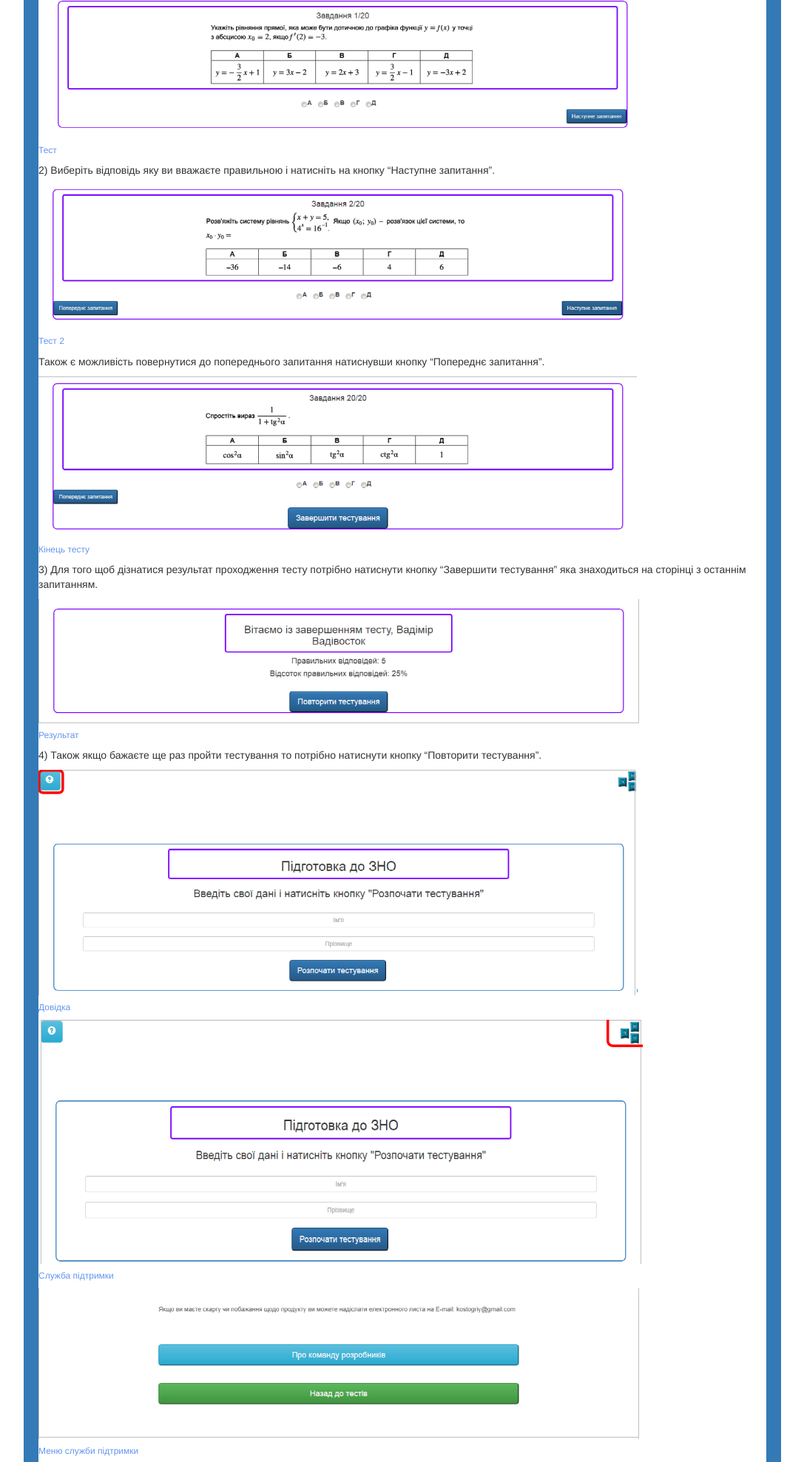
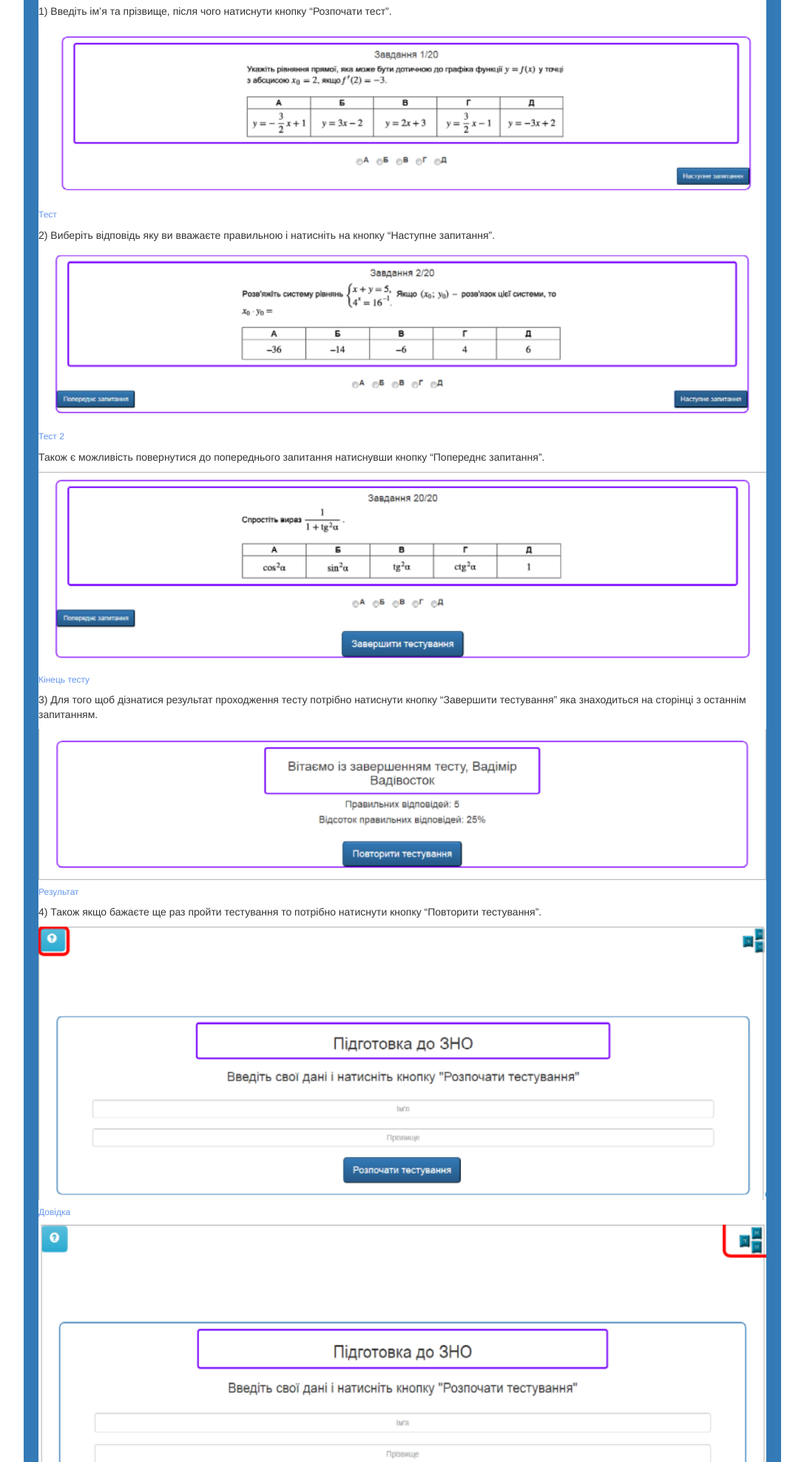
Before and after one commit to VladNotAVampire/VladNotAVampire, a plain HTML site: page instruction.html in a window 1280 px wide. Shown: the part 386-2363 px from the top of the page at 74% size, without its empty margins (96-1183 px from the left). Drawn offline with nearby package versions, Linux system fonts and the light colour scheme; a small style sheet from the web is missing.

Commit message:
pictures' scale fix

```diff
--- a/instruction.html
+++ b/instruction.html
@@ -20,39 +20,39 @@
         <p class="text-center">
             Довідка користування програмою
         </p>
-        <img style="max-width:100%" src="images/instruction/1.png"/>
+        <img style="width:100%" src="images/instruction/1.png"/>
         <h6 style="color: cornflowerblue">Вхід  користувача</h6>
         <p>
             1) Введіть ім’я та прізвище, після чого натиснути кнопку “Розпочати тест”.
         </p>
-        <img style="max-width:100%" src="images/instruction/begin.png"/>
+        <img style="width:100%" src="images/instruction/begin.png"/>
         <h6 style="color: cornflowerblue">Тест</h6>
         <p>
             2) Виберіть відповідь яку ви вважаєте правильною і натисніть на кнопку “Наступне запитання”.
         </p>
-        <img style="max-width:100%" src="images/instruction/next.png"/>
+        <img style="width:100%" src="images/instruction/next.png"/>
         <h6 style="color: cornflowerblue">Тест 2</h6>
         <p>
             Також є можливість повернутися до попереднього запитання натиснувши кнопку “Попереднє запитання”.
         </p>
-        <img style="max-width:100%" src="images/instruction/finish.png" />
+        <img style="width:100%" src="images/instruction/finish.png" />
         <h6 style="color: cornflowerblue">Кінець тесту</h6>
         <p>
             3) Для того щоб дізнатися результат проходження тесту потрібно натиснути кнопку “Завершити тестування” яка знаходиться на сторінці з останнім запитанням.
         </p>
-        <img style="max-width:100%" src="images/instruction/result.png" />
+        <img style="width:100%" src="images/instruction/result.png" />
         <h6 style="color: cornflowerblue">Результат</h6>
         <p>
             4) Також якщо бажаєте ще раз пройти тестування то потрібно натиснути кнопку “Повторити тестування”.
         </p>
 
-        <img style="max-width:100%" src="images/instruction/guide.png" />
+        <img style="width:100%" src="images/instruction/guide.png" />
         <h6 style="color: cornflowerblue">Довідка</h6>
-        <img style="max-width:100%" src="images/instruction/support.png" />
+        <img style="width:100%" src="images/instruction/support.png" />
         <h6 style="color: cornflowerblue">Служба підтримки</h6>
-        <img style="max-width:100%" src="images/instruction/support-menu.png" />
+        <img style="width:100%" src="images/instruction/support-menu.png" />
         <h6 style="color: cornflowerblue">Меню служби підтримки</h6>
-        <img style="max-width:100%" src="images/instruction/about.png" />
+        <img style="width:100%" src="images/instruction/about.png" />
         <h6 style="color: cornflowerblue">Про команду розробників</h6>
 
         <br />
```
